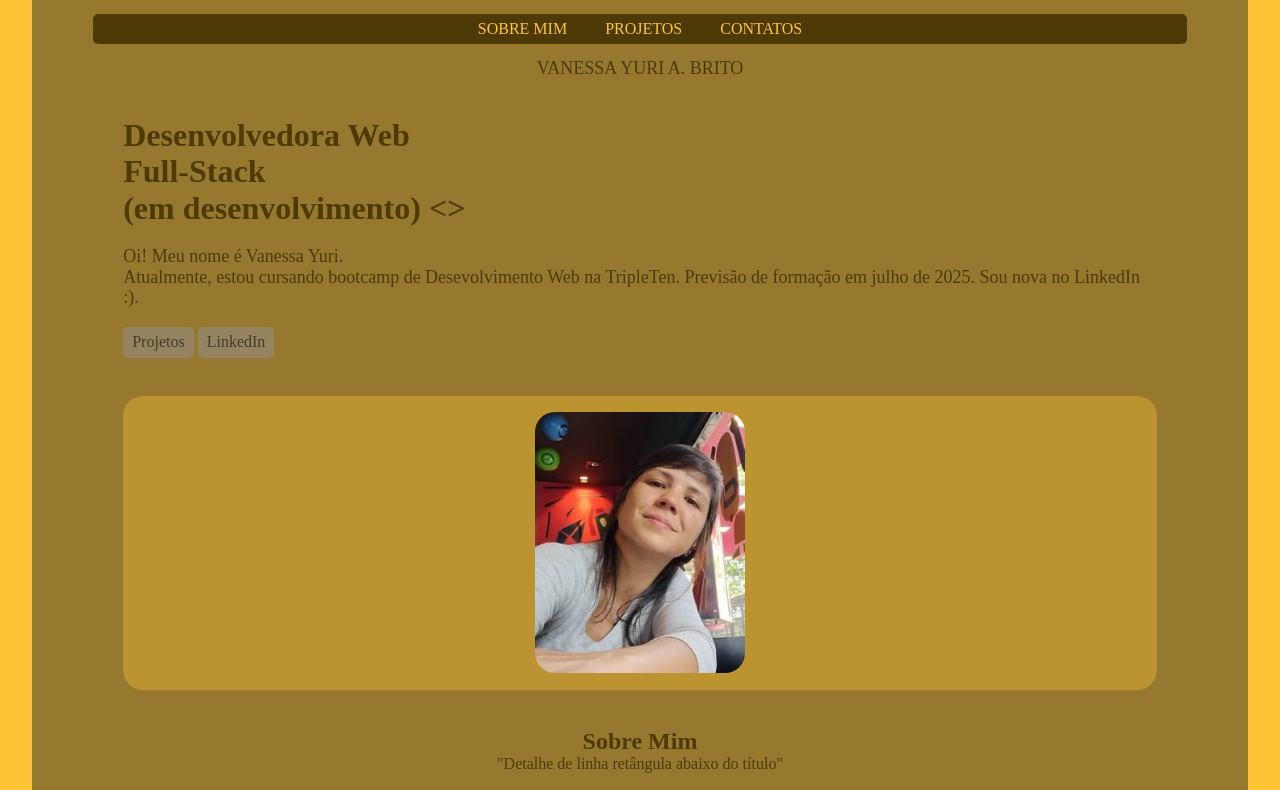
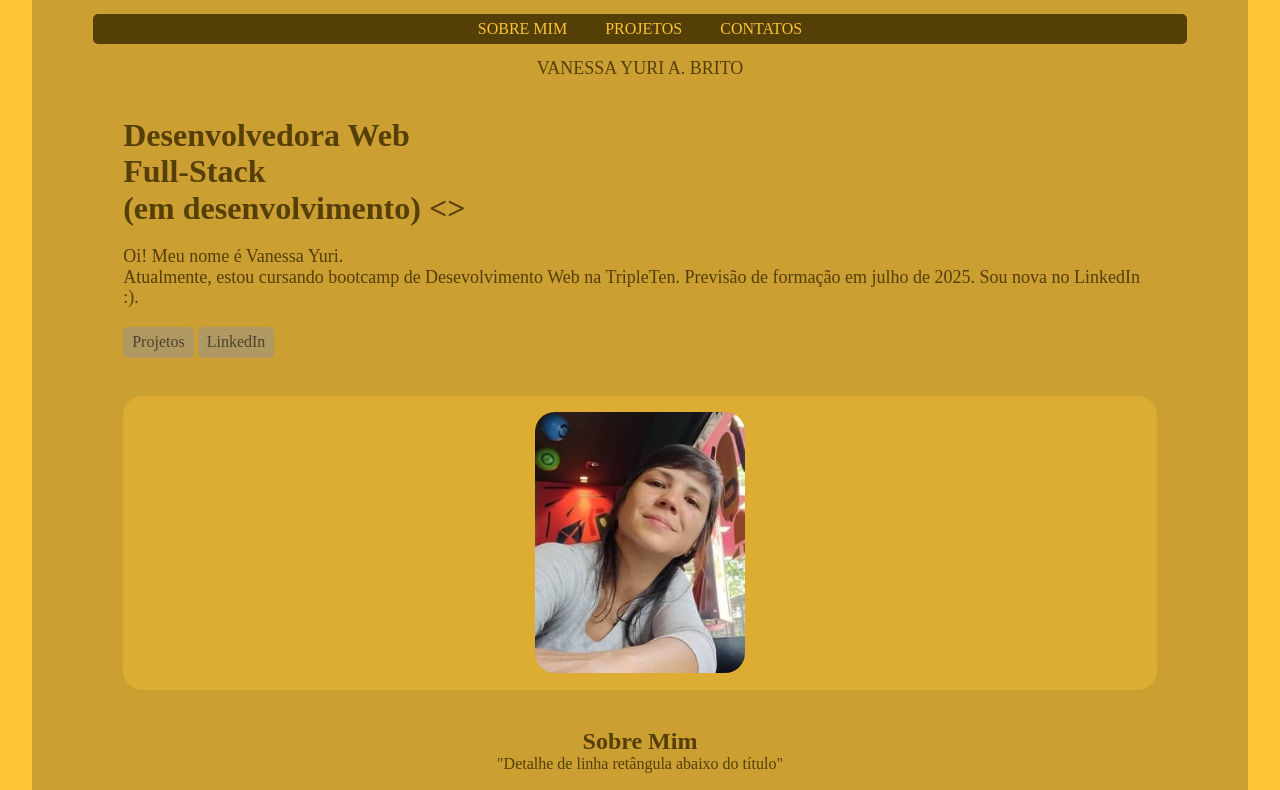
Before and after one commit to VanessaYuriAB/web_project_my_portfolio, a plain HTML site: page index.html in a window 1280 px wide. Shown: the top 790 px of the page. Drawn offline with Linux system fonts and the light colour scheme.

Commit message:
style(css): change background color in .page

```diff
--- a/blocks/page.css
+++ b/blocks/page.css
@@ -5,7 +5,7 @@
   max-width: 767px;
   margin: 0 auto;
   box-sizing: border-box;
-  background-color: #2b2a2a7d;
+  background-color: #2b2a2a3d;
 
   min-height: 100vh;
   display: flex;
```
